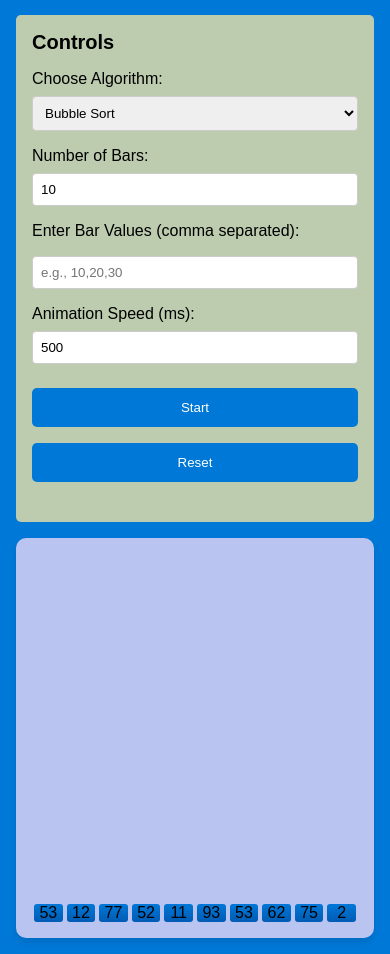
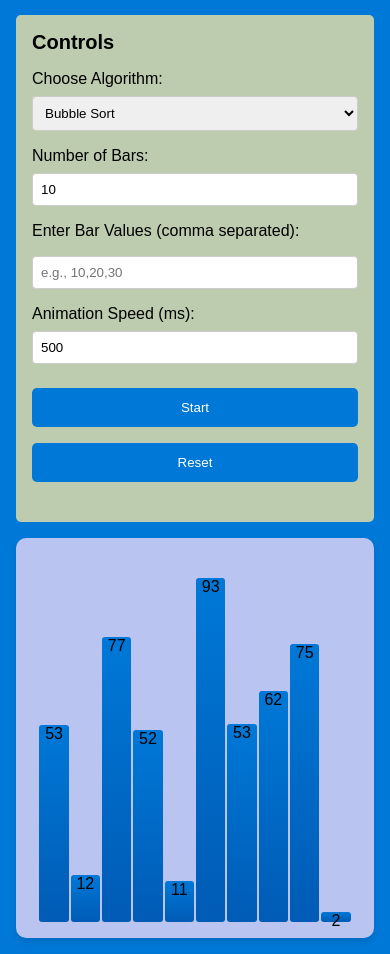
Before and after one commit to SageGallant/VisualDS, a PHP site: page / in a window 390 px wide. Shown: the part 141-1095 px from the top of the page. Run offline with PHP 8.4, Linux system fonts and the light colour scheme.

Commit message:
bar height fixed for mobile screens.

```diff
--- a/css/style.css
+++ b/css/style.css
@@ -96,6 +96,7 @@ main {
   display: flex;
   justify-content: center;
   align-items: flex-end;
+  overflow-x: auto;
 }
 
 button {
@@ -123,6 +124,8 @@ button:hover {
     var(--primary-dark)
   );
   text-align: center;
+  max-width: 40px;
+  min-height: 3px;
   transition: transform 0.2s ease, background-color 0.2s ease;
 }
 
@@ -165,8 +168,8 @@ button:hover {
   }
 
   .visualization {
-    width: 100%;
-    height: 300px;
+    flex: none;
+    height: 50vh;
   }
 
   .info-panel {
@@ -181,15 +184,18 @@ button:hover {
   }
 
   .visualization {
-    height: 250px;
+    flex: none;
+    height: 40vh;
   }
-
+  .bar {
+    margin: 0 1px;
+    max-width: 30px;
+  }
   .info-panel span {
     font-size: 0.875rem;
   }
 }
 
-/* Ensure buttons are properly spaced on smaller screens */
 @media screen and (max-width: 320px) {
   button {
     font-size: 0.875rem;
```
